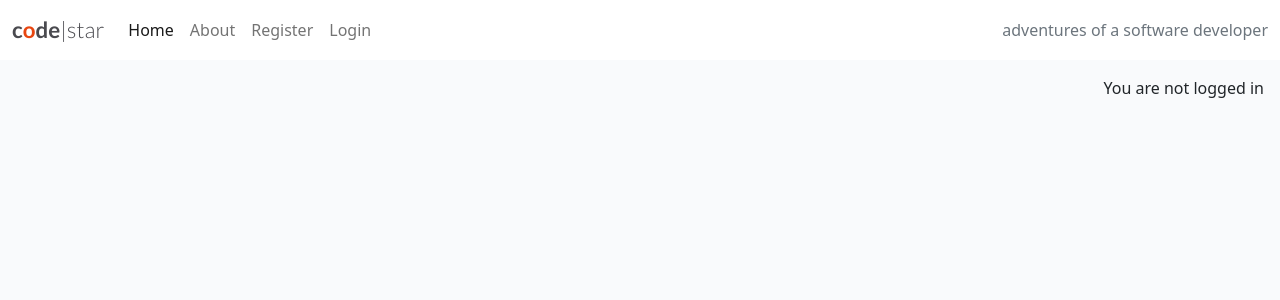
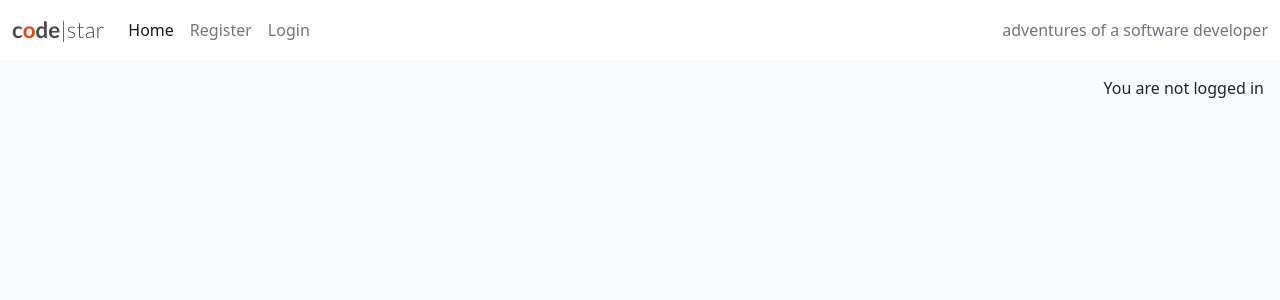
Before and after one commit to zabokaa/djangoBlog, a Django app: page / in a window 1280 px wide. Shown: the top 300 px of the page. Run offline with Django 4.2, Linux system fonts and the light colour scheme; data that the repository does not hold is empty; parts of the project's set-up code (start-up, migrations or seed data) failed here and were passed over; some libraries are stand-ins or nearby versions.

Commit message:
remove rest trash of deleted about app

```diff
--- a/codestar/settings.py
+++ b/codestar/settings.py
@@ -51,7 +51,6 @@ INSTALLED_APPS = [
     'crispy_bootstrap5',
     "django_summernote",
     "blog",
-    "about",
 ]
 
 # constants for django-allauth
--- a/templates/base.html
+++ b/templates/base.html
@@ -46,15 +46,7 @@
                         <a class="nav-link {% if request.path == home_url %}active{% endif %}" aria-current="page"
                             href="{% url 'home' %}">Home</a>
                     </li>
-                    <li class="nav-item">
-                        <a
-                          class="nav-link
-                          {% if request.path == about_url %}active{%endif%}"
-                          aria-current="page"
-                          href="{% url 'about' %}"
-                          >About</a
-                        >
-                      </li>
+
                     {% if user.is_authenticated %}
                     <li class="nav-item">
                         <a class="nav-link {% if request.path == logout_url %}active{% endif %}" aria-current="page" href="{% url 'account_logout' %}">Logout</a>
```
